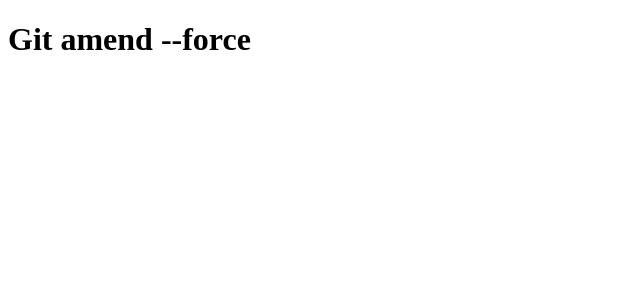
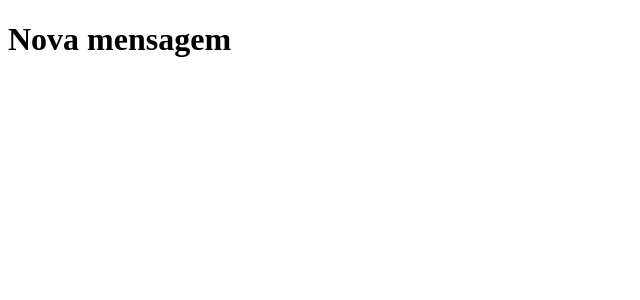
Before and after one commit to NathanMartins2301/teo-tab, a Next.js app: page / in a window 1280 px wide. Shown: the top 300 px of the page, without its empty margins (0-640 px from the left). Built offline with nearby package versions, Linux system fonts and the light colour scheme.

Commit message:
alterar mensagem

```diff
--- a/pages/index.js
+++ b/pages/index.js
@@ -1,3 +1,3 @@
 export default function Home(){
-    return <h1>Git amend --force</h1>
+    return <h1>Nova mensagem</h1>
 }
```
